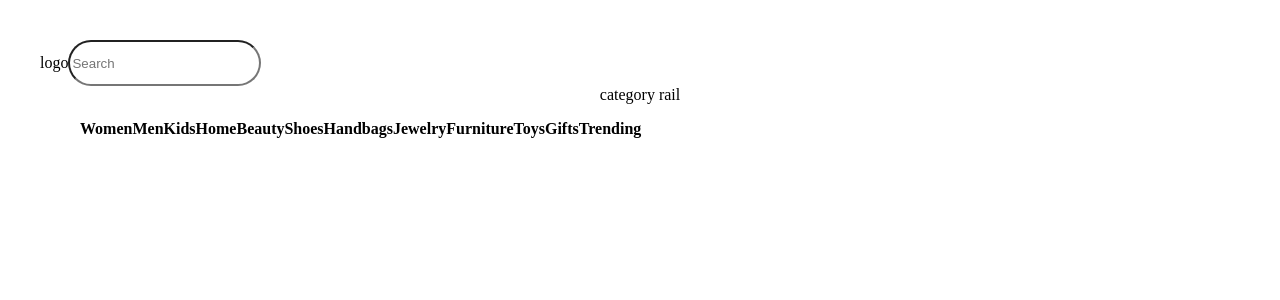
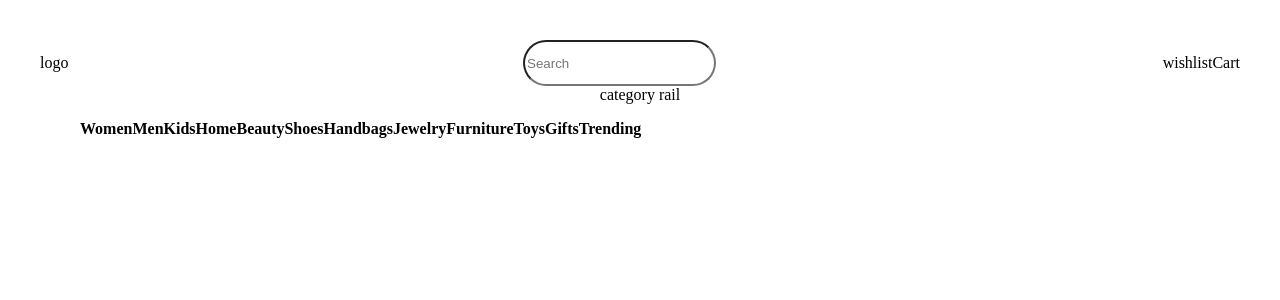
Before and after one commit to Mount-Blanc/MacyClone, a React (Vite) app in the folder MacyClone/: page / in a window 1280 px wide. Shown: the top 300 px of the page. Built offline with nearby package versions, Linux system fonts and the light colour scheme.

Commit message:
placed search bar at center of rail

```diff
--- a/MacyClone/src/App.css
+++ b/MacyClone/src/App.css
@@ -49,9 +49,13 @@
 .search-rail {
   display: flex;
   align-items: center;
+  justify-content: space-between;
 }
 .category-link{
  list-style-type: none;
  display: flex;
  font-weight:bold;
 }
+.search-container {
+  margin:0 auto
+}
--- a/MacyClone/src/App.jsx
+++ b/MacyClone/src/App.jsx
@@ -7,11 +7,15 @@ function App() {
     <>
      <header>
       <section className='search-rail'>logo
+      <div className='search-container'>
         <form>
           <div>
             <input className='search-bar' placeholder='Search'/>
           </div>
         </form>
+        </div>
+        <div>wishlist</div>
+        <div>Cart</div>
       </section>
       <section>category rail
         <ul className='category-link'>
```
